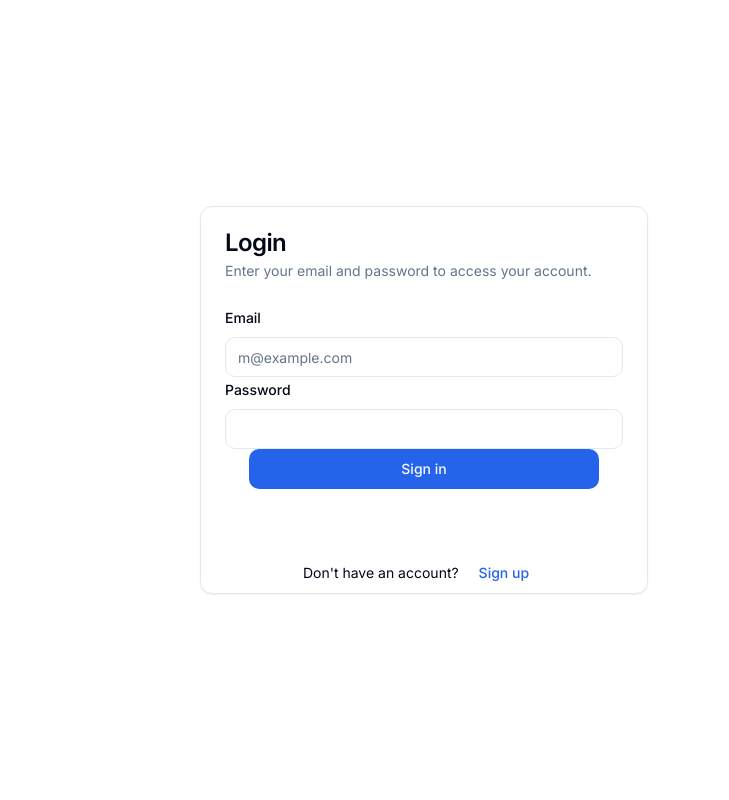
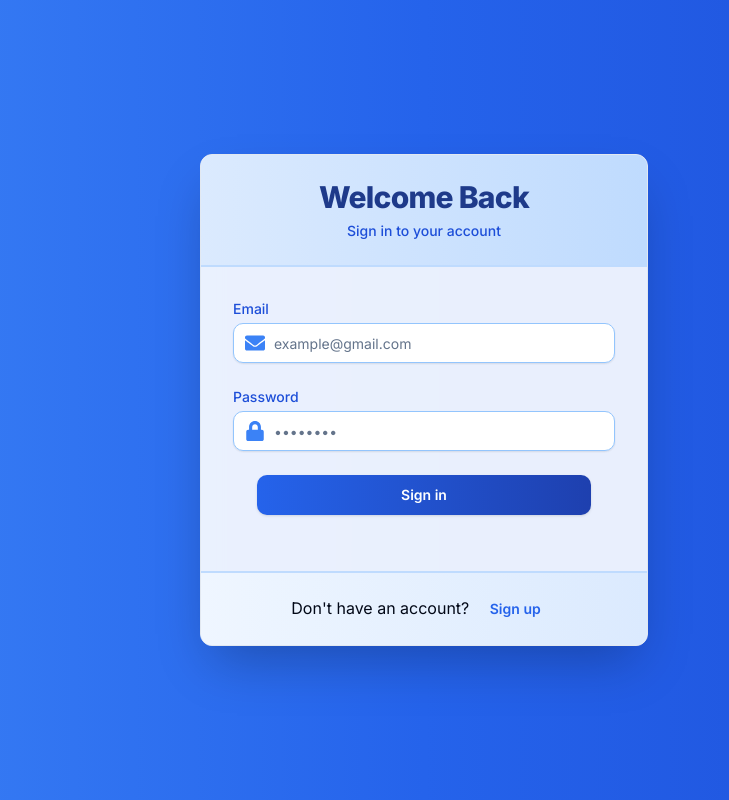
Before and after one commit to effuone/focus-feed, a Next.js app in the folder front/: page /auth in a window 1280 px wide. Shown: the whole page, without its empty margins (216-945 px from the left). Built offline with nearby package versions, Linux system fonts and the light colour scheme.

Commit message:
new auth page

```diff
--- a/front/package.json
+++ b/front/package.json
@@ -25,6 +25,7 @@
     "next": "14.2.6",
     "react": "^18",
     "react-dom": "^18",
+    "react-icons": "^5.3.0",
     "tailwind-merge": "^2.5.2",
     "tailwindcss-animate": "^1.0.7"
   },
--- a/front/src/app/auth/page.tsx
+++ b/front/src/app/auth/page.tsx
@@ -4,18 +4,22 @@ import { Button } from "@/components/ui/button"
 import { Card, CardContent, CardDescription, CardFooter, CardHeader, CardTitle } from "@/components/ui/card"
 import { Input } from "@/components/ui/input"
 import { Label } from "@/components/ui/label"
+import { AnimatePresence, motion } from "framer-motion"
 import { useRouter } from "next/navigation"
 import { useState } from "react"
+import { FaEnvelope, FaLock, FaSpinner } from "react-icons/fa"
 
-export default function Component() {
+export default function AuthComponent() {
   const [isLogin, setIsLogin] = useState(true)
   const [email, setEmail] = useState("")
   const [password, setPassword] = useState("")
   const [error, setError] = useState<string | null>(null)
+  const [isLoading, setIsLoading] = useState(false)
   const router = useRouter()
 
   const handleSubmit = async (e: { preventDefault: () => void }) => {
     e.preventDefault();
+    setIsLoading(true);
     const url = isLogin
         ? "https://focus-feed-production.up.railway.app/auth/token"
         : "https://focus-feed-production.up.railway.app/auth/register";
@@ -35,7 +39,6 @@ export default function Component() {
 
         if (!response.ok) {
             const errorData = await response.json();
-            // Error handling logic
             if (Array.isArray(errorData.detail)) {
                 const errorMessages = errorData.detail.map((err: any) => err.msg).join(", ");
                 setError(errorMessages);
@@ -46,82 +49,127 @@ export default function Component() {
             }
         } else {
             const data = await response.json();
-            // Storing the token in localStorage
             localStorage.setItem("token", data.access_token);
-
-            // Redirect based on login or registration
             if (isLogin) {
                 router.push("/feed");
             } else {
                 router.push("/onboarding");
             }
 
-            setError(null);  // Clear any previous error
+            setError(null);
         }
     } catch (err) {
         setError("An error occurred. Please try again.");
     }
   };
 
-
   return (
-    <div className="flex min-h-[100dvh] flex-col items-center justify-center bg-background px-4 py-12 sm:px-6 lg:px-8">
-      <div className="mx-auto w-full max-w-md space-y-6">
-        <Card>
-          <CardHeader>
-            <CardTitle>{isLogin ? "Login" : "Sign Up"}</CardTitle>
-            <CardDescription>{isLogin ? "Enter your email and password to access your account." : "Create a new account to get started."}</CardDescription>
+    <div className="flex min-h-screen flex-col items-center justify-center bg-gradient-to-r from-blue-500 via-blue-600 to-blue-700 px-4 py-12 sm:px-6 lg:px-8">
+      <motion.div
+        initial={{ opacity: 0, y: -50 }}
+        animate={{ opacity: 1, y: 0 }}
+        transition={{ duration: 0.5 }}
+        className="w-full max-w-md space-y-8"
+      >
+        <Card className="rounded-lg shadow-2xl bg-white/90 backdrop-blur-md overflow-hidden">
+          <CardHeader className="text-center border-b-2 border-blue-200 bg-gradient-to-r from-blue-100 to-blue-200">
+            <CardTitle className="text-3xl font-extrabold text-blue-900">
+              {isLogin ? "Welcome Back" : "Join FocusFeed"}
+            </CardTitle>
+            <CardDescription className="text-blue-700 font-medium">
+              {isLogin ? "Sign in to your account" : "Create a new account"}
+            </CardDescription>
           </CardHeader>
-          <CardContent className="space-y-4">
-            {error && <div className="text-red-500">{error}</div>}
-            <form onSubmit={handleSubmit}>
-              <div className="space-y-2">
-                <Label htmlFor="email">Email</Label>
+          <CardContent className="space-y-6 p-8">
+            <AnimatePresence mode="wait">
+              {error && (
+                <motion.div
+                  initial={{ opacity: 0, y: -20 }}
+                  animate={{ opacity: 1, y: 0 }}
+                  exit={{ opacity: 0, y: -20 }}
+                  className="text-red-500 text-center bg-red-100 p-3 rounded-md"
+                >
+                  {error}
+                </motion.div>
+              )}
+            </AnimatePresence>
+            <form onSubmit={handleSubmit} className="space-y-6">
+              <div>
+                <Label htmlFor="email" className="block text-sm font-medium text-blue-700">
+                  Email
+                </Label>
+                <div className="mt-1 relative rounded-md shadow-sm">
+                  <div className="absolute inset-y-0 left-0 pl-3 flex items-center pointer-events-none">
+                    <FaEnvelope className="h-5 w-5 text-blue-500" />
+                  </div>
                   <Input
                     id="email"
                     type="email"
-                  placeholder="m@example.com"
+                    placeholder="example@gmail.com"
                     value={email}
                     onChange={(e) => setEmail(e.target.value)}
                     required
+                    className="pl-10 block w-full rounded-md border-blue-300 shadow-sm focus:border-blue-500 focus:ring-blue-500 sm:text-sm"
                   />
                 </div>
-              <div className="space-y-2">
-                <Label htmlFor="password">Password</Label>
+              </div>
+              <div>
+                <Label htmlFor="password" className="block text-sm font-medium text-blue-700">
+                  Password
+                </Label>
+                <div className="mt-1 relative rounded-md shadow-sm">
+                  <div className="absolute inset-y-0 left-0 pl-3 flex items-center pointer-events-none">
+                    <FaLock className="h-5 w-5 text-blue-500" />
+                  </div>
                   <Input
                     id="password"
                     type="password"
+                    placeholder="••••••••"
                     value={password}
                     onChange={(e) => setPassword(e.target.value)}
                     required
+                    className="pl-10 block w-full rounded-md border-blue-300 shadow-sm focus:border-blue-500 focus:ring-blue-500 sm:text-sm"
                   />
                 </div>
-              <CardFooter>
-                <Button type="submit" className="w-full">
+              </div>
+              <CardFooter className="pt-0">
+                <Button
+                  type="submit"
+                  className="w-full bg-gradient-to-r from-blue-600 to-blue-800 text-white font-semibold py-3 rounded-md shadow hover:from-blue-700 hover:to-blue-900 focus:outline-none focus:ring-2 focus:ring-blue-500 transition-all duration-300 ease-in-out transform hover:scale-105"
+                  disabled={isLoading}
+                >
+                  {isLoading ? (
+                    <FaSpinner className="animate-spin h-5 w-5 mr-2 inline-block" />
+                  ) : null}
                   {isLogin ? "Sign in" : "Create account"}
                 </Button>
               </CardFooter>
             </form>
           </CardContent>
-          <div className="mt-4 text-center text-sm">
+          <motion.div
+            className="border-t-2 border-blue-200 py-4 text-center bg-gradient-to-r from-blue-50 to-blue-100"
+            initial={{ opacity: 0 }}
+            animate={{ opacity: 1 }}
+            transition={{ delay: 0.3 }}
+          >
             {isLogin ? (
               <>
                 Don&apos;t have an account?{" "}
-                <Button variant="link" onClick={() => setIsLogin(false)}>
+                <Button variant="link" onClick={() => setIsLogin(false)} className="text-blue-600 font-semibold hover:text-blue-800 transition-colors duration-300">
                   Sign up
                 </Button>
               </>
             ) : (
               <>
                 Already have an account?{" "}
-                <Button variant="link" onClick={() => setIsLogin(true)}>
+                <Button variant="link" onClick={() => setIsLogin(true)} className="text-blue-600 font-semibold hover:text-blue-800 transition-colors duration-300">
                   Login
                 </Button>
               </>
             )}
-          </div>
+          </motion.div>
         </Card>
-      </div>
+      </motion.div>
     </div>
   )
 }
--- a/front/src/app/page.tsx
+++ b/front/src/app/page.tsx
@@ -1,9 +1,9 @@
 'use client';
 
-import { useEffect } from 'react';
-import Link from 'next/link';
 import { motion } from 'framer-motion';
 import { FocusIcon } from 'lucide-react';
+import Link from 'next/link';
+import { useEffect } from 'react';
 
 export default function Home() {
   useEffect(() => {
@@ -94,7 +94,7 @@ export default function Home() {
                 </div>
                 <div className='flex flex-col gap-2 min-[400px]:flex-row'>
                   <Link
-                    href='/feed'
+                    href='/auth'
                     className='inline-flex h-10 items-center justify-center rounded-md bg-primary px-8 text-sm font-medium text-primary-foreground shadow transition-colors hover:bg-primary/90 focus-visible:outline-none focus-visible:ring-1 focus-visible:ring-ring disabled:pointer-events-none disabled:opacity-50'
                     prefetch={false}
                   >
```
Also changed, not shown: 1 other file (tests, documents, lock files or other folders). Lines whose indentation alone changed are shown as unchanged.
